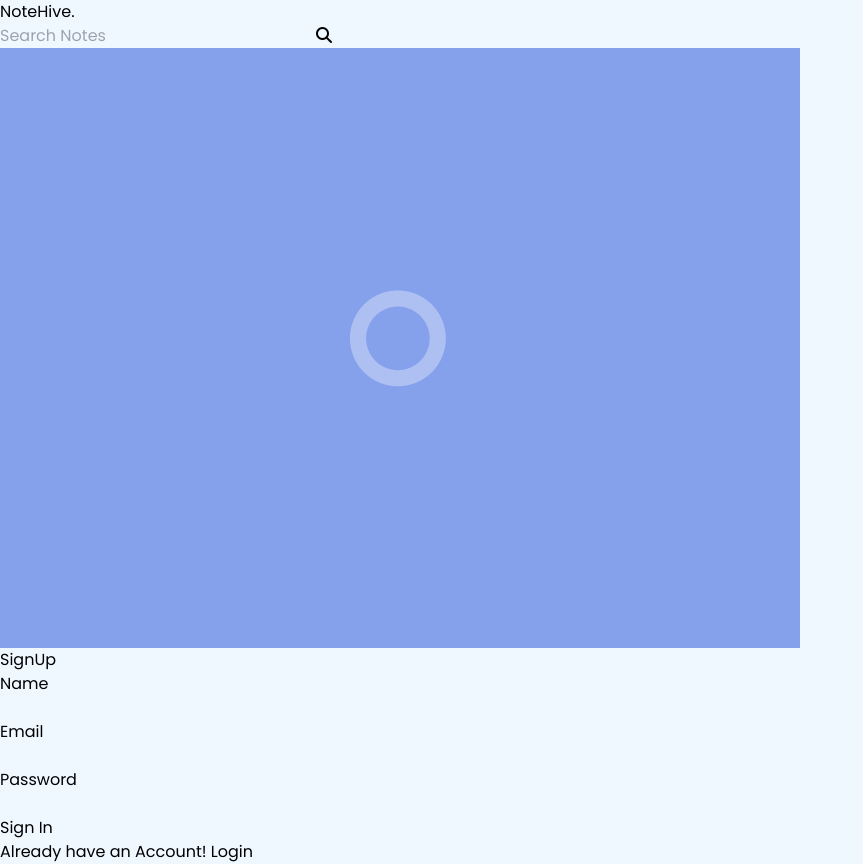
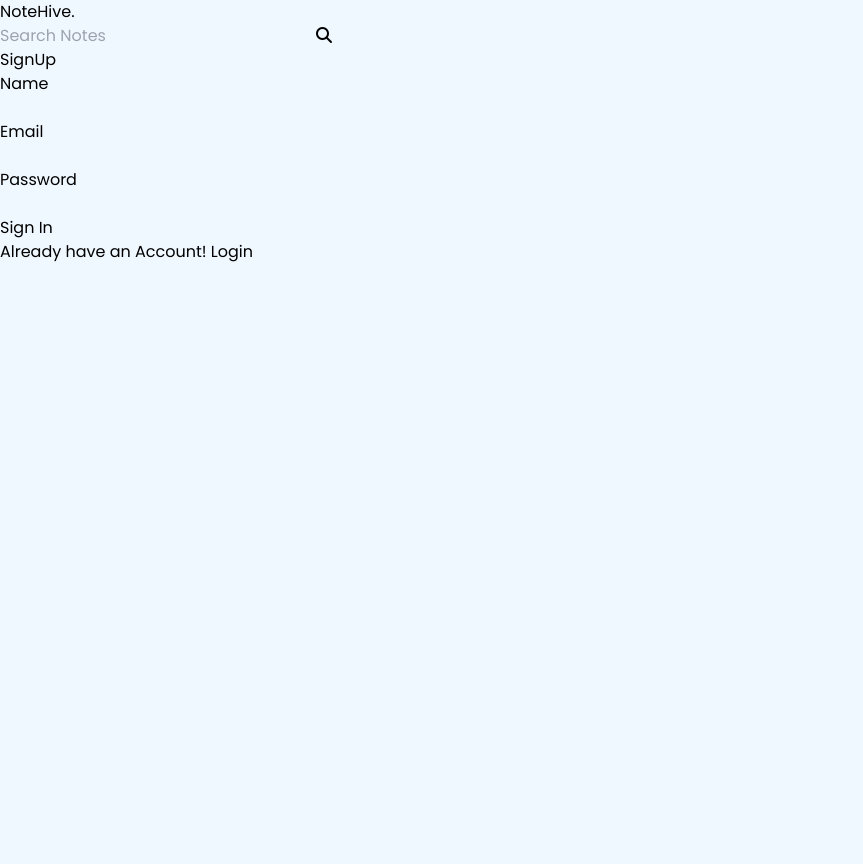
Before and after one commit to Rohanbasnet12/NoteHive, a React (Vite) app in the folder client/: page /signup in a window 1280 px wide. Shown: the whole page, without its empty margins (0-863 px from the left). After the commit the page ends 800 px from the top, so only its background shows below. Built offline with nearby package versions, Linux system fonts and the light colour scheme.

Commit message:
Completed LogOut toggle behaviour

```diff
--- a/client/src/components/DropDownMenu.jsx
+++ b/client/src/components/DropDownMenu.jsx
@@ -1,6 +1,6 @@
 import React from "react";
 
-const DropDownMenu = ({ fullName }) => {
+const DropDownMenu = ({ fullName, onLogOut }) => {
   return (
     <div
       id="DropDownMenu"
@@ -8,7 +8,10 @@ const DropDownMenu = ({ fullName }) => {
     >
       <h3 className="border-b-2 pb-3">{fullName}</h3>
 
-      <li className="list-none mt-3 py-1 border bg-blue-300 flex items-center justify-center rounded-md font-semibold cursor-pointer">
+      <li
+        className="list-none mt-3 py-1 border bg-blue-300 flex items-center justify-center rounded-md font-semibold cursor-pointer"
+        onClick={onLogOut}
+      >
         LogOut
       </li>
     </div>
--- a/client/src/components/Navbar.jsx
+++ b/client/src/components/Navbar.jsx
@@ -1,9 +1,18 @@
 import React, { useState } from "react";
 import ProfileCard from "./ProfileCard";
 import SearchBar from "./SearchBar";
+import { useNavigate } from "react-router-dom";
 
 const Navbar = ({ userInfo }) => {
   const [searchQuery, setSearchQuery] = useState("");
+
+  const navigate = useNavigate();
+
+  // Handle LogOut
+  const onLogOut = () => {
+    localStorage.clear();
+    navigate("/login");
+  };
 
   const handleSearch = () => {
     setSearchQuery("");
@@ -28,7 +37,7 @@ const Navbar = ({ userInfo }) => {
           />
         </div>
         <div className="nav-profile-card">
-          <ProfileCard userInfo={userInfo} />
+          <ProfileCard userInfo={userInfo} onLogOut={onLogOut} />
         </div>
       </nav>
     </header>
--- a/client/src/components/ProfileCard.jsx
+++ b/client/src/components/ProfileCard.jsx
@@ -1,17 +1,12 @@
 import React, { useState } from "react";
 import DropDownMenu from "./DropDownMenu";
-import Loader from "../assets/Loader.gif";
 
-const ProfileCard = ({ userInfo }) => {
+const ProfileCard = ({ userInfo, onLogOut }) => {
   const [showDropDown, setShowDropDown] = useState(false);
 
   // If userInfo is not available, render the loader
   if (!userInfo || !userInfo.username) {
-    return (
-      <div className="flex justify-center items-center">
-        <img src={Loader} alt="Loading..." />
-      </div>
-    );
+    return null;
   }
 
   return (
@@ -25,7 +20,9 @@ const ProfileCard = ({ userInfo }) => {
         </h1>
       </div>
       <div className="dropDown-profile-item">
-        {showDropDown && <DropDownMenu fullName={userInfo.username} />}
+        {showDropDown && (
+          <DropDownMenu fullName={userInfo.username} onLogOut={onLogOut} />
+        )}
       </div>
     </div>
   );
```
Also changed, not shown: client/src/assets/Loader.gif (deleted).
